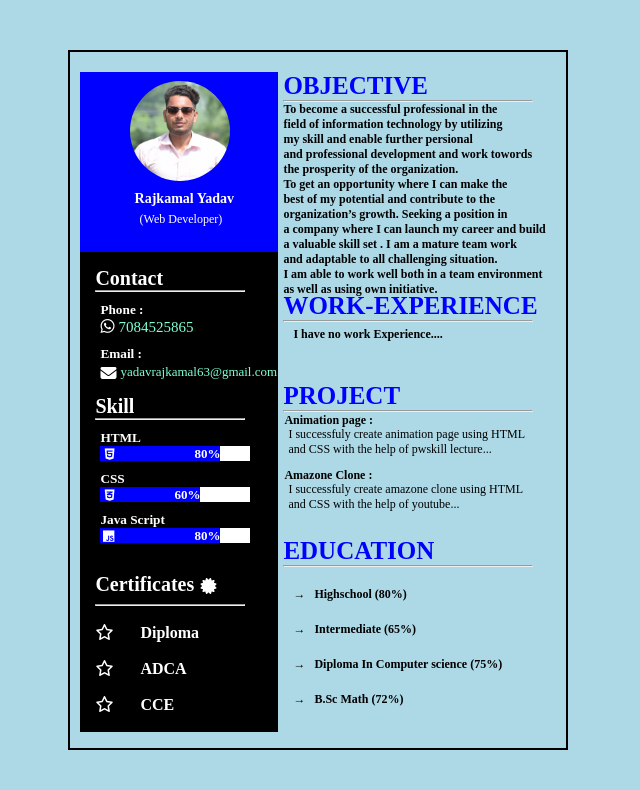
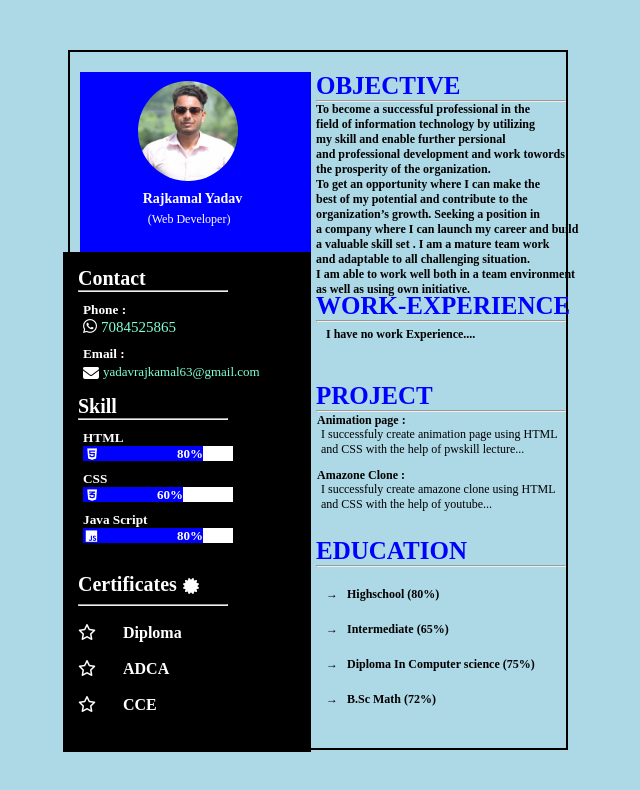
Before and after one commit to yadavrajkamal/Pwskill_Project1, a plain HTML site: page index.html in a window 1280 px wide. Shown: the whole page, without its empty margins (322-962 px from the left). Drawn offline with Linux system fonts and the light colour scheme.

Commit message:
Update style.css

```diff
--- a/style.css
+++ b/style.css
@@ -24,7 +24,7 @@ body{
     margin-top: 20px;
     height: 30%;
     min-height: 1000px;
-    width:40%;
+    width:248px;
 }
 .profile{
     display: flex;
@@ -61,9 +61,9 @@ p{
     background-color: black;
     position: relative ;
     top: 180px;
-    margin-left: -198px;
-    width: 198px;
-    height: 480px;
+     margin-left: -248px;
+    width: 248px;
+    height: 500px;
 
 }
 hr{
```
